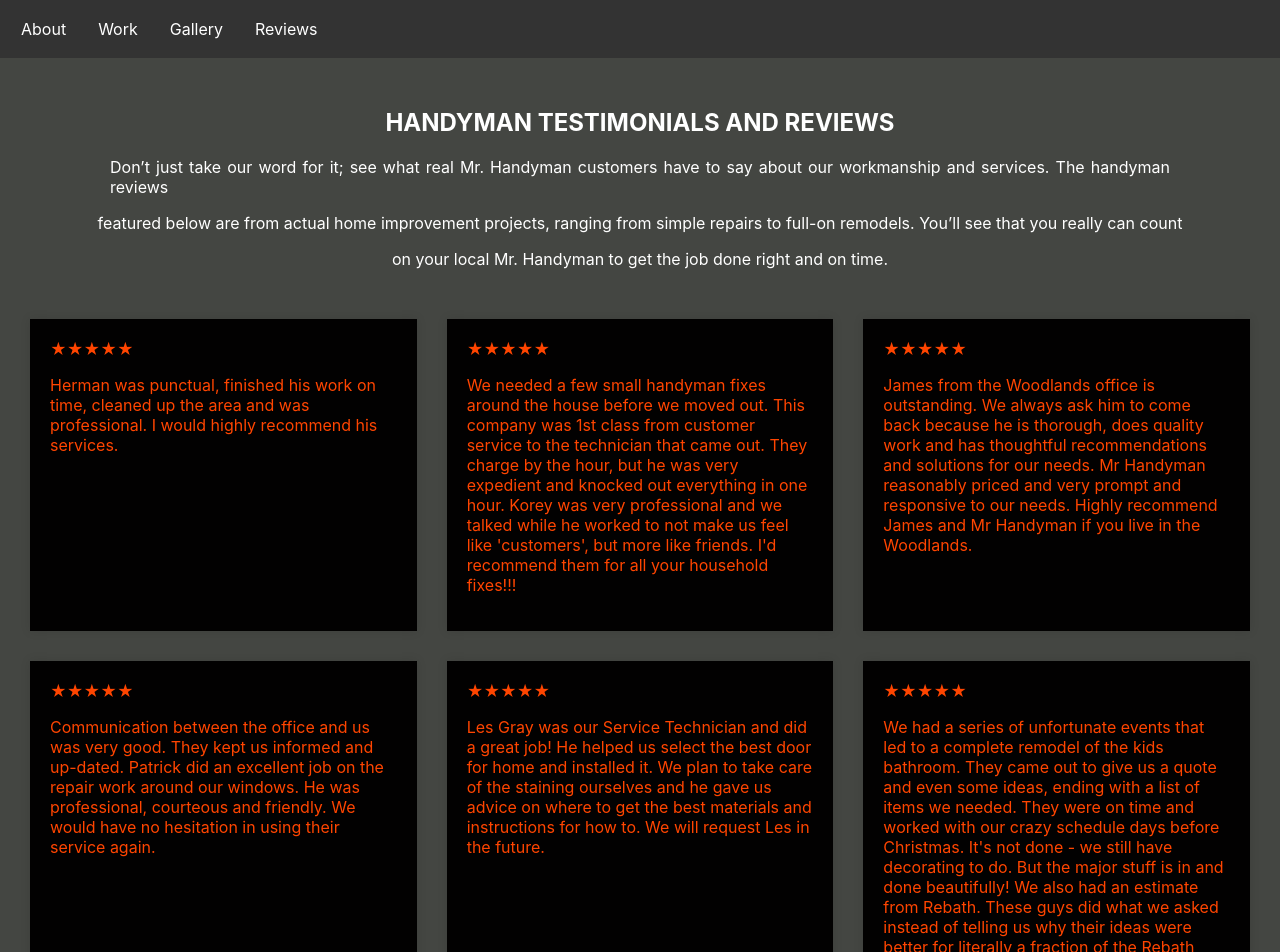
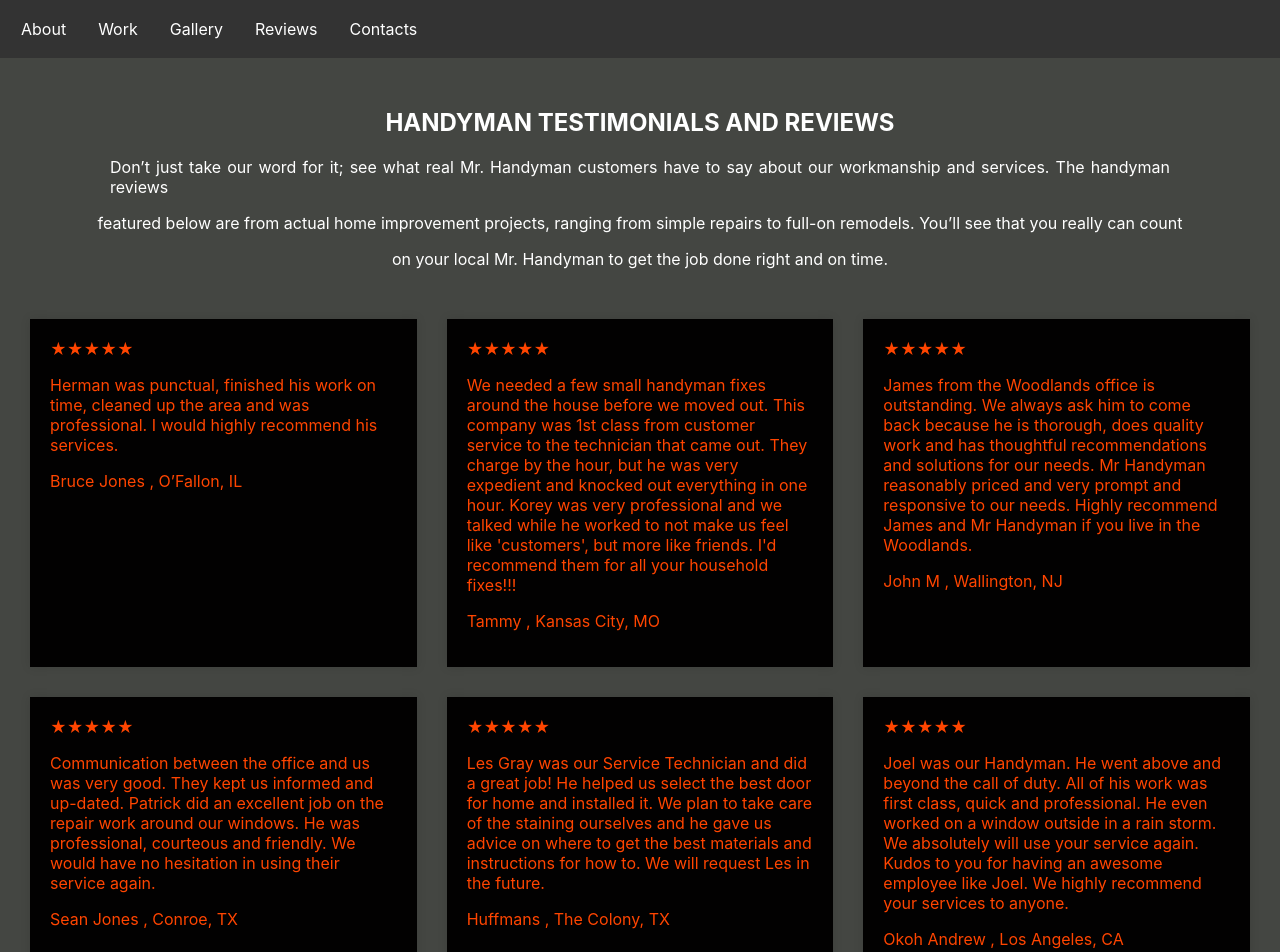
Before and after one commit to bonnkekimani/Group-3-React-Project-, a React (Create React App) app in the folder my-app/: page /reviews in a window 1280 px wide. Shown: the top 952 px of the page. Built offline with nearby package versions, Linux system fonts and the light colour scheme.

Commit message:
about us

```diff
--- a/my-app/src/App.css
+++ b/my-app/src/App.css
@@ -51,7 +51,7 @@
 
 .tab{
   background-color: rgb(68, 70, 66);
-  color: rgb(255, 153, 0);
+  color: orangered;
 }
 
 .title{
@@ -203,3 +203,20 @@
 .active {
   background-color: #04AA6D;
 }
+
+.schedule-title{
+  color: black;
+}
+
+.schedule-details{
+  color: orangered;
+}
+
+.wtitle{
+  text-align: center;
+}
+
+.wsubtitle{
+  text-align: center;
+  color: orangered;
+}
--- a/my-app/src/App.js
+++ b/my-app/src/App.js
@@ -3,9 +3,8 @@
 import { BrowserRouter, Route, Routes } from "react-router-dom";
 import About from './component/About';
 import Work from './component/Work';
-import Gallery from './component/Gallery';
 import Reviews from './component/Reviews';
-import Contact from './component/Contacts';
+import Contacts from './component/Contacts';
 import NavBar from "./component/NavBar";
 
 function App() {
@@ -16,11 +15,10 @@
       <Routes>
         <Route path="/" element={<About/>}></Route>
         <Route path="/work" element={<Work/>}></Route>
-        <Route path="/gallery" element={<Gallery/>}></Route>
         <Route path="/reviews" element={<Reviews/>}></Route>
+        <Route path="/contacts" element={<Contacts/>}></Route>
       </Routes>
       </BrowserRouter>
-     <Contact/>
     </div>
   );
 }
--- a/my-app/src/component/Contacts.js
+++ b/my-app/src/component/Contacts.js
@@ -1,6 +1,6 @@
 import React, { useState } from 'react';
 
-function Contact() {
+function Contacts() {
     const [formData, setFormData] = useState([]);
     const [newformData, setnewFormData] = useState({
         fname: '',
@@ -237,4 +237,4 @@
     )
 }
 
-export default Contact;
+export default Contacts;
--- a/my-app/src/component/Gallery.js
+++ /dev/null
@@ -1,10 +0,0 @@
-import React from "react";
-
-function Gallery(){
-    return(
-        <div className="gallery">
-            <p>This is our gallery page </p>
-        </div>
-    )
-}
-export default Gallery;
--- a/my-app/src/component/NavBar.js
+++ b/my-app/src/component/NavBar.js
@@ -10,6 +10,7 @@
             <li><Link to="/Work" className="nav-link">Work</Link></li>
             <li><Link to="/Gallery" className="nav-link">Gallery</Link></li>
             <li><Link to="/Reviews" className="nav-link">Reviews</Link></li>
+            <li><Link to="/Contacts" className="nav-link">Contacts</Link></li>
         </ul>
     </div>
   );
--- a/my-app/src/component/ReviewCard.js
+++ b/my-app/src/component/ReviewCard.js
@@ -1,6 +1,6 @@
 import React from 'react';
 
-const ReviewCard = ({ review, rating }) => {
+const ReviewCard = ({ review, rating, name }) => {
   const stars = [];
   for (let i = 0; i < rating; i++) {
     stars.push(<span key={i}>&#9733;</span>);
@@ -9,6 +9,7 @@
     <div>
         <div>{stars}</div>
         <p>{review}</p>
+        <p>{name}</p>
     </div>
   );
 };
--- a/my-app/src/component/Reviews.js
+++ b/my-app/src/component/Reviews.js
@@ -29,35 +29,30 @@
             <div class='review-card'>
                 <ReviewCard rating={5} review="Herman was punctual, finished his work on time, cleaned up
                  the area and was professional. I would highly recommend his services."
-                  />
+                 name="Bruce Jones , O’Fallon, IL" />
                 <ReviewCard rating={5} review="We needed a few small handyman fixes around the house before
                 we moved out. This company was 1st class from customer service to the technician
                 that came out. They charge by the hour, but he was very expedient and knocked out
                 everything in one hour. Korey was very professional and we talked while he worked
                 to not make us feel like 'customers', but more like friends. I'd recommend them
-                for all your household fixes!!!"  />
+                for all your household fixes!!!" name="Tammy , Kansas City, MO" />
                 <ReviewCard rating={5} review="James from the Woodlands office is outstanding. We always ask
                 him to come back because he is thorough, does quality work and has thoughtful
                 recommendations and solutions for our needs. Mr Handyman reasonably priced and
                 very prompt and responsive to our needs. Highly recommend James and Mr Handyman if
-                you live in the Woodlands."  />
+                you live in the Woodlands." name="John M , Wallington, NJ" />
                 <ReviewCard rating={5} review="Communication between the office and us was very good. They kept
                 us informed and up-dated. Patrick did an excellent job on the repair work around our
                 windows. He was professional, courteous and friendly. We would have no hesitation in
-                using their service again."  />
+                using their service again." name="Sean Jones , Conroe, TX" />
                 <ReviewCard rating={5} review="Les Gray was our Service Technician and did a great job! He helped
                 us select the best door for home and installed it. We plan to take care of the staining
                 ourselves and he gave us advice on where to get the best materials and instructions for
-                how to. We will request Les in the future."  />
-                <ReviewCard rating={5} review="We had a series of unfortunate events that led to a complete remodel
-                of the kids bathroom. They came out to give us a quote and even some ideas, ending with a
-                list of items we needed. They were on time and worked with our crazy schedule days before
-                Christmas. It's not done - we still have decorating to do. But the major stuff is in and
-                done beautifully! We also had an estimate from Rebath. These guys did what we asked
-                instead of telling us why their ideas were better for literally a fraction of the Rebath
-                estimate. I am thrilled and the kids love the new and improved bathroom. They will
-                definitely be our go to service from now on and even started us contemplating a master
-                bathroom makeover sometime soon."  />
+                how to. We will request Les in the future." name="Huffmans , The Colony, TX" />
+                <ReviewCard rating={5} review="Joel was our Handyman. He went above and beyond the call of duty.
+                All of his work was first class, quick and professional. He even worked on a window outside in a
+                rain storm. We absolutely will use your service again. Kudos to you for having an awesome employee
+                like Joel. We highly recommend your services to anyone." name="Okoh Andrew , Los Angeles, CA" />
             </div>
         </div>
     )
--- a/my-app/src/component/Work.js
+++ b/my-app/src/component/Work.js
@@ -7,7 +7,7 @@
                 <h2>HOW WE WORK</h2>
             </div>
             <div class='wsubtitle'>
-                <h3>Hiring a service should be easy. Here's what you can expect
+                <h3>Hiring a service should be easy. <br></br>Here's what you can expect
                      when you hire us.</h3>
             </div>
             <div class='schedule-title'>
```
